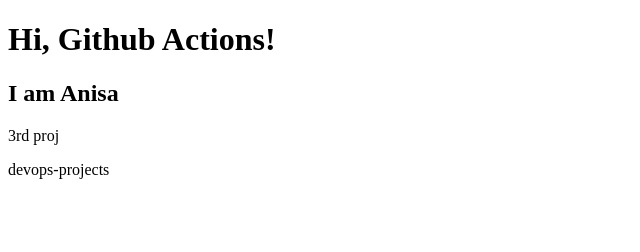
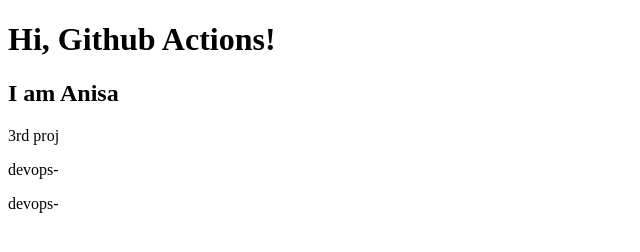
Before and after one commit to Anisa-BiBi/devops-projects, a plain HTML site: page gh-deployment-workflow/index.html in a window 1280 px wide. Shown: the whole page, without its empty margins (0-640 px from the left). Drawn offline with Linux system fonts and the light colour scheme.

Commit message:
after yaml update

```diff
--- a/gh-deployment-workflow/index.html
+++ b/gh-deployment-workflow/index.html
@@ -11,7 +11,7 @@
 
     <p>3rd proj</p>
 
-    <p>devops-projects</p>
-
+   <p>devops-</p>
+   <p>devops-</p>
 </body>
 </html>
```
